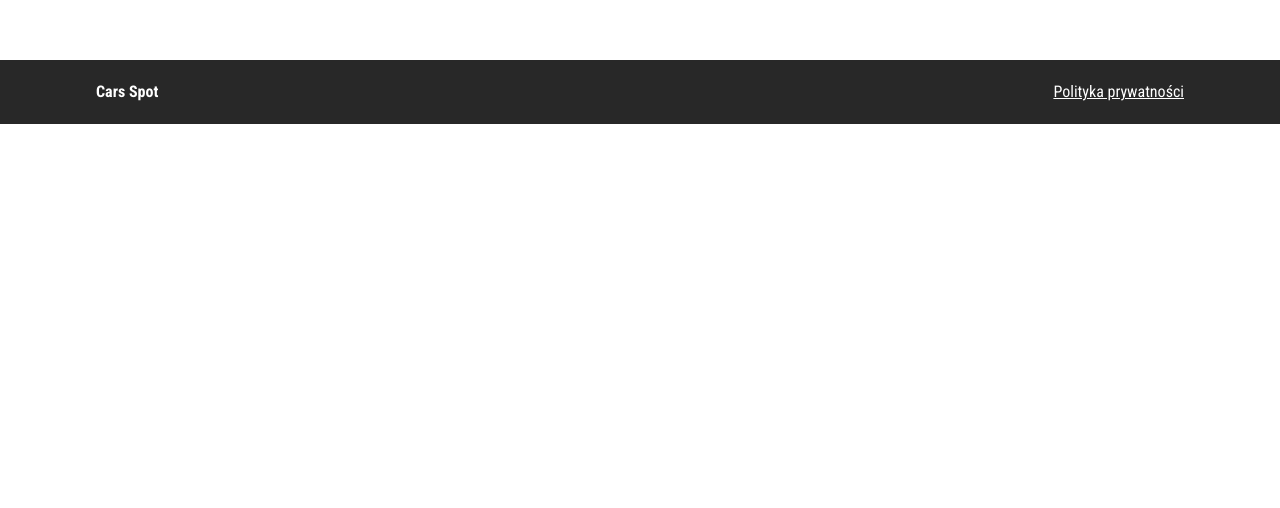
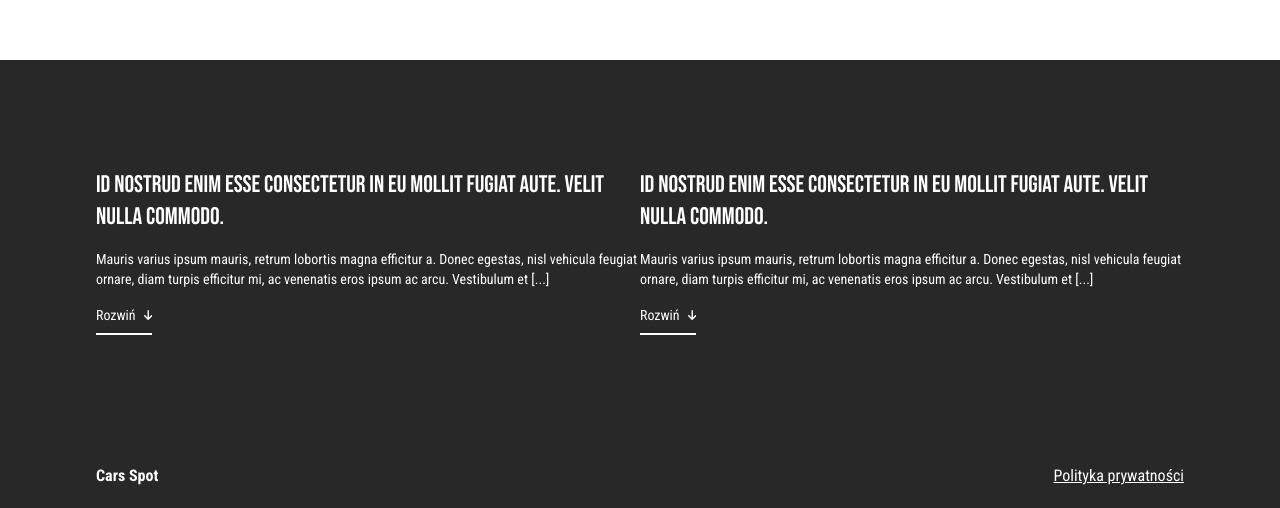
Before and after one commit to Slowikxx/cars_spot_recruitment, a React (Vite) app: page / in a window 1280 px wide. Shown: the part 1684-2192 px from the top of the page. Before the commit the page ends 1808 px from the top, so only its background shows below. Built offline with nearby package versions, Linux system fonts and the light colour scheme.

Commit message:
- created information page

```diff
--- a/src/App.tsx
+++ b/src/App.tsx
@@ -1,4 +1,10 @@
-import { HeroSection, Navigation, Gallery, Footer } from './components';
+import {
+	HeroSection,
+	Navigation,
+	Gallery,
+	Information,
+	Footer,
+} from './components';
 
 const App = () => {
 	return (
@@ -9,6 +15,7 @@ const App = () => {
 				<Gallery />
 			</main>
 
+			<Information />
 			<Footer />
 		</>
 	);
--- a/src/components/Information.tsx
+++ b/src/components/Information.tsx
@@ -1,7 +1,47 @@
-import React from 'react';
+import { FaArrowDown } from 'react-icons/fa6';
 
 const Information = () => {
-	return <div>Information</div>;
+	return (
+		<div className="flex w-full h-96 bg-gray-200 justify-between flex-row items-center sm:px-24 px-6">
+			<div className="flex flex-col max-w-[580px] gap-4">
+				<h1 className="font-bebasNeue font-normal text-2xl text-white">
+					ID NOSTRUD ENIM ESSE CONSECTETUR IN EU MOLLIT FUGIAT AUTE. VELIT NULLA
+					COMMODO.
+				</h1>
+
+				<p className="font-robotoCondensed text-normal text-sm text-white">
+					Mauris varius ipsum mauris, retrum lobortis magna efficitur a. Donec
+					egestas, nisl vehicula feugiat ornare, diam turpis efficitur mi, ac
+					venenatis eros ipsum ac arcu. Vestibulum et [...]
+				</p>
+
+				<button className="flex flex-row items-center gap-2 border-b-2 border-white w-14 pb-2">
+					<p className="font-robotoCondensed text-normal text-sm text-white">
+						Rozwiń
+					</p>
+					<FaArrowDown className="text-sm text-white" />
+				</button>
+			</div>
+			<div className="flex flex-col max-w-[580px] gap-4">
+				<h1 className="font-bebasNeue font-normal text-2xl text-white">
+					ID NOSTRUD ENIM ESSE CONSECTETUR IN EU MOLLIT FUGIAT AUTE. VELIT NULLA
+					COMMODO.
+				</h1>
+
+				<p className="font-robotoCondensed text-normal text-sm text-white">
+					Mauris varius ipsum mauris, retrum lobortis magna efficitur a. Donec
+					egestas, nisl vehicula feugiat ornare, diam turpis efficitur mi, ac
+					venenatis eros ipsum ac arcu. Vestibulum et [...]
+				</p>
+				<button className="flex flex-row items-center gap-2 border-b-2 border-white w-14 pb-2">
+					<p className="font-robotoCondensed text-normal text-sm text-white">
+						Rozwiń
+					</p>
+					<FaArrowDown className="text-sm text-white" />
+				</button>
+			</div>
+		</div>
+	);
 };
 
 export default Information;
--- a/src/components/index.ts
+++ b/src/components/index.ts
@@ -2,6 +2,7 @@ import Navigation from './Navigation';
 import CustomButton from './CustomButton';
 import HeroSection from './HeroSection';
 import Gallery from './Gallery';
+import Information from './Information';
 import Footer from './Footer';
 
-export { Navigation, CustomButton, HeroSection, Gallery, Footer };
+export { Navigation, CustomButton, HeroSection, Gallery, Information, Footer };
```
